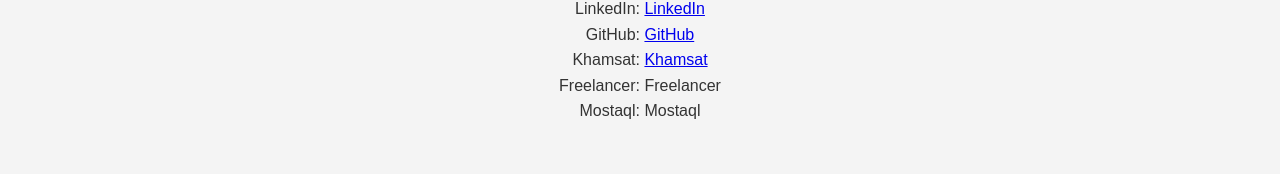
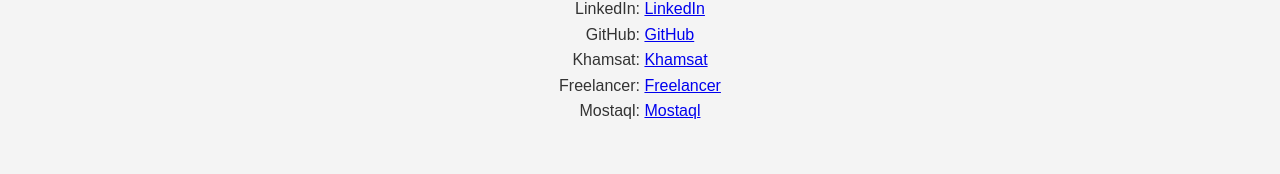
Before and after one commit to Nour-Elden06/Nour, a plain HTML site: page index.html in a window 1280 px wide. Shown: the part 2359-2533 px from the top of the page. Drawn offline with Linux system fonts and the light colour scheme.

Commit message:
Update index.html

```diff
--- a/index.html
+++ b/index.html
@@ -153,8 +153,8 @@
                                     target="_blank">GitHub</a></p>
                             <p>Khamsat: <a href="https://khamsat.com/user/nourelden_2025" target="_blank">Khamsat</a>
                             </p>
-                            <p>Freelancer: <a href="https://www.freelancer.com/u/nourelden2025?sb=t" target="_blank"></a>Freelancer</p>
-                            <p>Mostaql: <a href="https://mostaql.com/" target="_blank"></a>Mostaql</p>
+                            <p>Freelancer: <a href="https://www.freelancer.com/u/nourelden2025?sb=t" target="_blank">Freelancer</a></p>
+                            <p>Mostaql: <a href="https://mostaql.com/u/nourelden_2025" target="_blank">Mostaql</a></p>
                         </div>
                     </section>
                     <section id="footer">
```
